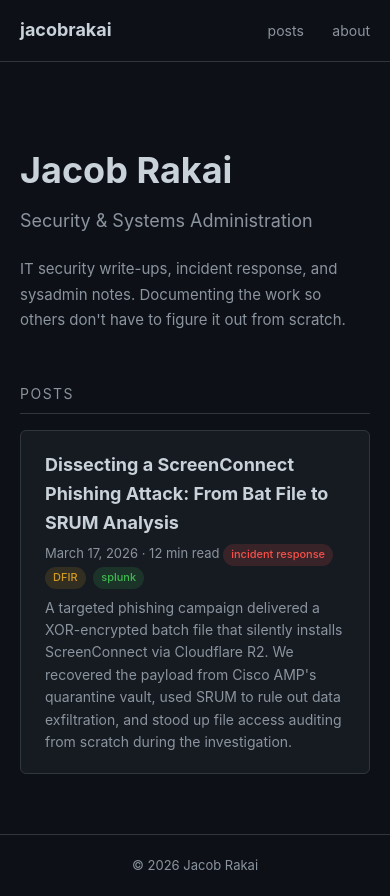
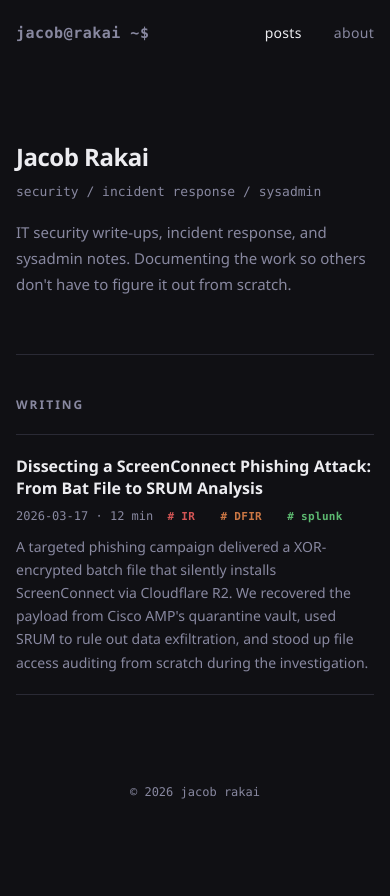
Before and after one commit to jacobyoby/jacobyoby.github.io, a plain HTML site: page index.html in a window 390 px wide. After the commit the page ends 844 px from the top, so only its background shows below. Drawn offline with Linux system fonts and the light colour scheme.

Commit message:
Design refresh + sanitize

```diff
--- a/index.html
+++ b/index.html
@@ -3,36 +3,51 @@
 <head>
 <meta charset="UTF-8">
 <meta name="viewport" content="width=device-width, initial-scale=1.0">
-<title>Jacob Rakai | Security &amp; IT</title>
+<meta name="description" content="Security write-ups, incident response, and sysadmin notes by Jacob Rakai.">
+<title>Jacob Rakai | Security & IT</title>
 <style>
   :root {
-    --bg: #0d1117;
-    --surface: #161b22;
-    --border: #30363d;
-    --text: #c9d1d9;
-    --text-dim: #8b949e;
-    --accent: #58a6ff;
-    --accent-hover: #79c0ff;
-    --green: #3fb950;
-    --red: #f85149;
-    --yellow: #d29922;
+    --bg: #101014;
+    --surface: #18181e;
+    --surface-raised: #1f1f27;
+    --border: #2a2a35;
+    --border-light: #35354a;
+    --text: #d4d4d8;
+    --text-dim: #8888a0;
+    --text-bright: #ececf0;
+    --accent: #7eb8da;
+    --accent-hover: #a0d0ee;
+    --green: #5cb870;
+    --red: #d45555;
+    --yellow: #c9a84c;
+    --orange: #cc7744;
   }
   * { box-sizing: border-box; margin: 0; padding: 0; }
   body {
-    font-family: -apple-system, BlinkMacSystemFont, 'Segoe UI', Helvetica, Arial, sans-serif;
+    font-family: 'Segoe UI', system-ui, -apple-system, sans-serif;
     background: var(--bg);
     color: var(--text);
     line-height: 1.6;
   }
   a { color: var(--accent); text-decoration: none; }
-  a:hover { color: var(--accent-hover); text-decoration: underline; }
-  .container { max-width: 800px; margin: 0 auto; padding: 0 20px; }
+  a:hover { color: var(--accent-hover); }
+  .skip-link {
+    position: absolute;
+    top: -100px;
+    left: 0;
+    background: var(--accent);
+    color: var(--bg);
+    padding: 8px 16px;
+    z-index: 100;
+    font-size: 14px;
+  }
+  .skip-link:focus { top: 0; }
+  .container { max-width: 720px; margin: 0 auto; padding: 0 24px; }
 
   /* NAV */
   nav {
-    border-bottom: 1px solid var(--border);
-    padding: 16px 0;
-    margin-bottom: 40px;
+    padding: 20px 0;
+    margin-bottom: 48px;
   }
   nav .container {
     display: flex;
@@ -40,138 +55,164 @@
     align-items: center;
   }
   nav .logo {
-    font-size: 18px;
-    font-weight: 700;
-    color: var(--text);
+    font-size: 15px;
+    font-weight: 600;
+    color: var(--text-dim);
+    letter-spacing: 0.5px;
+    font-family: 'Consolas', 'Fira Code', 'SF Mono', monospace;
   }
-  nav .logo:hover { color: var(--accent); text-decoration: none; }
+  nav .logo:hover { color: var(--text-bright); }
   nav .links a {
-    margin-left: 24px;
+    margin-left: 28px;
     color: var(--text-dim);
     font-size: 14px;
+    letter-spacing: 0.3px;
   }
   nav .links a:hover { color: var(--text); }
+  nav .links a.active { color: var(--text-bright); }
 
   /* HERO */
   .hero {
-    padding: 40px 0 50px;
+    padding: 24px 0 56px;
+    border-bottom: 1px solid var(--border);
+    margin-bottom: 40px;
   }
   .hero h1 {
-    font-size: 36px;
+    font-size: 28px;
     font-weight: 700;
-    margin-bottom: 8px;
-    color: var(--text);
+    margin-bottom: 6px;
+    color: var(--text-bright);
+    letter-spacing: -0.5px;
   }
   .hero .tagline {
-    font-size: 18px;
+    font-size: 15px;
     color: var(--text-dim);
-    margin-bottom: 20px;
+    margin-bottom: 16px;
+    font-family: 'Consolas', 'Fira Code', 'SF Mono', monospace;
+    font-size: 13px;
   }
   .hero .bio {
     font-size: 15px;
     color: var(--text-dim);
-    max-width: 600px;
-    line-height: 1.7;
+    max-width: 560px;
+    line-height: 1.75;
   }
 
   /* POSTS */
-  .section-title {
-    font-size: 14px;
+  .section-label {
+    font-size: 12px;
     text-transform: uppercase;
-    letter-spacing: 1.5px;
+    letter-spacing: 2px;
     color: var(--text-dim);
-    margin-bottom: 16px;
-    padding-bottom: 8px;
+    margin-bottom: 20px;
+    font-weight: 600;
+  }
+  .post-item {
+    display: block;
+    padding: 20px 0;
     border-bottom: 1px solid var(--border);
+    transition: border-color 0.15s ease;
   }
-  .post-card {
-    background: var(--surface);
-    border: 1px solid var(--border);
-    border-radius: 6px;
-    padding: 20px 24px;
-    margin-bottom: 12px;
-    transition: border-color 0.2s;
+  .post-item:first-of-type {
+    border-top: 1px solid var(--border);
   }
-  .post-card:hover { border-color: var(--accent); }
-  .post-card a { text-decoration: none; }
-  .post-card h3 {
+  .post-item:hover { border-bottom-color: var(--accent); }
+  .post-item:hover h3 { color: var(--accent); }
+  .post-item:focus { outline: 2px solid var(--accent); outline-offset: 4px; }
+  .post-item h3 {
     font-size: 18px;
-    color: var(--text);
+    color: var(--text-bright);
     margin-bottom: 6px;
+    line-height: 1.4;
+    transition: color 0.15s ease;
+    font-weight: 600;
   }
-  .post-card .meta {
+  .post-item .meta {
     font-size: 13px;
     color: var(--text-dim);
     margin-bottom: 8px;
+    font-family: 'Consolas', 'Fira Code', 'SF Mono', monospace;
+    font-size: 12px;
   }
-  .post-card .excerpt {
+  .post-item .excerpt {
     font-size: 14px;
     color: var(--text-dim);
-    line-height: 1.6;
+    line-height: 1.65;
   }
   .tag {
     display: inline-block;
     font-size: 11px;
-    padding: 2px 8px;
-    border-radius: 12px;
+    padding: 2px 7px;
     margin-right: 4px;
-    font-weight: 500;
+    font-weight: 600;
+    font-family: 'Consolas', 'Fira Code', 'SF Mono', monospace;
+    letter-spacing: 0.3px;
   }
-  .tag-ir { background: rgba(248,81,73,0.15); color: var(--red); }
-  .tag-dfir { background: rgba(210,153,34,0.15); color: var(--yellow); }
-  .tag-splunk { background: rgba(63,185,80,0.15); color: var(--green); }
-  .tag-email { background: rgba(88,166,255,0.15); color: var(--accent); }
+  .tag-ir { color: var(--red); }
+  .tag-ir::before { content: "# "; }
+  .tag-dfir { color: var(--orange); }
+  .tag-dfir::before { content: "# "; }
+  .tag-splunk { color: var(--green); }
+  .tag-splunk::before { content: "# "; }
+  .tag-email { color: var(--accent); }
+  .tag-email::before { content: "# "; }
 
   /* FOOTER */
   footer {
-    margin-top: 60px;
-    padding: 20px 0;
-    border-top: 1px solid var(--border);
+    margin-top: 64px;
+    padding: 24px 0;
     text-align: center;
-    font-size: 13px;
+    font-size: 12px;
     color: var(--text-dim);
+    font-family: 'Consolas', 'Fira Code', 'SF Mono', monospace;
+  }
+
+  @media (max-width: 600px) {
+    .hero h1 { font-size: 24px; }
+    .post-item h3 { font-size: 16px; }
+    .container { padding: 0 16px; }
   }
 </style>
 </head>
 <body>
 
+<a href="#main" class="skip-link">Skip to content</a>
+
 <nav>
   <div class="container">
-    <a href="/" class="logo">jacobrakai</a>
+    <a href="/" class="logo">jacob@rakai ~$</a>
     <div class="links">
-      <a href="/">posts</a>
+      <a href="/" class="active">posts</a>
       <a href="/about.html">about</a>
     </div>
   </div>
 </nav>
 
-<div class="container">
+<div class="container" id="main">
   <div class="hero">
     <h1>Jacob Rakai</h1>
-    <div class="tagline">Security &amp; Systems Administration</div>
+    <div class="tagline">security / incident response / sysadmin</div>
     <div class="bio">IT security write-ups, incident response, and sysadmin notes. Documenting the work so others don't have to figure it out from scratch.</div>
   </div>
 
-  <div class="section-title">Posts</div>
+  <div class="section-label">Writing</div>
 
-  <a href="/posts/screenconnect-phishing-ir.html">
-    <div class="post-card">
-      <h3>Dissecting a ScreenConnect Phishing Attack: From Bat File to SRUM Analysis</h3>
-      <div class="meta">
-        March 17, 2026 &middot; 12 min read
-        <span class="tag tag-ir">incident response</span>
-        <span class="tag tag-dfir">DFIR</span>
-        <span class="tag tag-splunk">splunk</span>
-      </div>
-      <div class="excerpt">A targeted phishing campaign delivered a XOR-encrypted batch file that silently installs ScreenConnect via Cloudflare R2. We recovered the payload from Cisco AMP's quarantine vault, used SRUM to rule out data exfiltration, and stood up file access auditing from scratch during the investigation.</div>
+  <a href="/posts/screenconnect-phishing-ir.html" class="post-item">
+    <h3>Dissecting a ScreenConnect Phishing Attack: From Bat File to SRUM Analysis</h3>
+    <div class="meta">
+      2026-03-17 &middot; 12 min
+      <span class="tag tag-ir">IR</span>
+      <span class="tag tag-dfir">DFIR</span>
+      <span class="tag tag-splunk">splunk</span>
     </div>
+    <div class="excerpt">A targeted phishing campaign delivered a XOR-encrypted batch file that silently installs ScreenConnect via Cloudflare R2. We recovered the payload from Cisco AMP's quarantine vault, used SRUM to rule out data exfiltration, and stood up file access auditing from scratch during the investigation.</div>
   </a>
 
 </div>
 
 <footer>
   <div class="container">
-    &copy; 2026 Jacob Rakai
+    &copy; 2026 jacob rakai
   </div>
 </footer>
 
```
Also changed, not shown: about.html (+114 -33 lines), posts/screenconnect-phishing-ir.html (+209 -88 lines).
